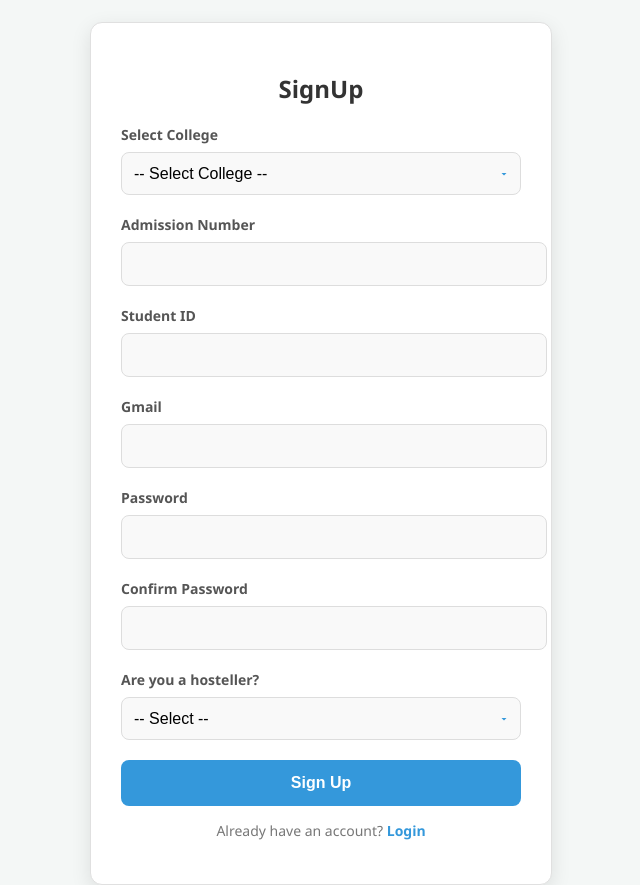
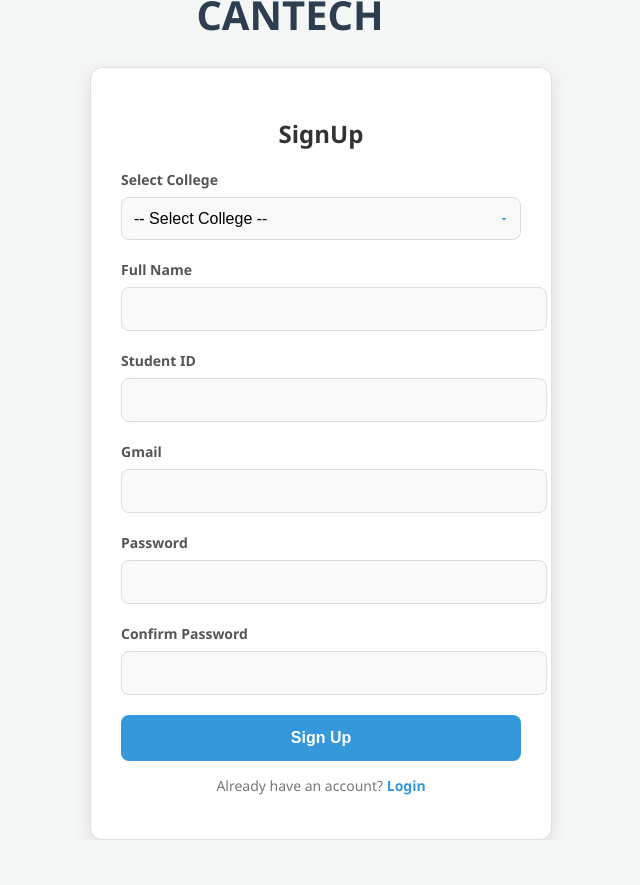
Before and after one commit to twwoface/PROJECT, a Flask app: page /signup in a window 1280 px wide. Shown: the whole page, without its empty margins (350-990 px from the left). After the commit the page ends 840 px from the top, so only its background shows below. Run offline with Flask 3, Linux system fonts and the light colour scheme.

Commit message:
added name in signup and greetings

```diff
--- a/app.py
+++ b/app.py
@@ -30,14 +30,13 @@ def init_db():
         # Create the users table if it doesn't exist
         cursor.execute('''CREATE TABLE IF NOT EXISTS users (
                             id INTEGER PRIMARY KEY AUTOINCREMENT,
+                            name TEXT NOT NULL,
                             college TEXT NOT NULL,
                             student_id TEXT UNIQUE NOT NULL,
                             email TEXT UNIQUE NOT NULL,
-                            password TEXT NOT NULL,
-                            is_hosteller INTEGER NOT NULL,
-                            hostel_name TEXT)''')
+                            password TEXT NOT NULL)''')
 
-        # Create the purchases table with a category column
+        # Create the purchases table with the correct schema
         cursor.execute('''CREATE TABLE IF NOT EXISTS purchases (
                             id INTEGER PRIMARY KEY AUTOINCREMENT,
                             student_id TEXT NOT NULL,
@@ -45,7 +44,7 @@ def init_db():
                             quantity INTEGER NOT NULL,
                             price REAL NOT NULL,
                             total REAL NOT NULL,
-                            category TEXT NOT NULL,  -- New column for category
+                            category TEXT NOT NULL,
                             timestamp DATETIME DEFAULT CURRENT_TIMESTAMP,
                             FOREIGN KEY (student_id) REFERENCES users (student_id))''')
 
@@ -123,13 +122,12 @@ def login():
 @app.route('/signup', methods=['POST', 'GET'])
 def signup():
     if request.method == 'POST':
+        name = request.form.get('name')
         college = request.form.get('college')
         student_id = request.form.get('student_id')
         email = request.form.get('email')
         password = request.form.get('password')
         confirm_password = request.form.get('confirm_password')
-        is_hosteller = request.form.get('hosteller') == 'yes'
-        hostel_name = request.form.get('hostel_name') if is_hosteller else None
 
         if college not in COLLEGES:
             flash("Invalid college selection.", "danger")
@@ -147,8 +145,8 @@ def signup():
 
         with sqlite3.connect("users.db") as conn:
             cursor = conn.cursor()
-            cursor.execute("INSERT INTO users (college, student_id, email, password, is_hosteller, hostel_name) VALUES (?, ?, ?, ?, ?, ?)",
-                           (college, student_id, email, hashed_password, is_hosteller, hostel_name))
+            cursor.execute("INSERT INTO users (name, college, student_id, email, password) VALUES (?, ?, ?, ?, ?)",
+                           (name, college, student_id, email, hashed_password))
             conn.commit()
 
         flash("Account created successfully! Please login.", "success")
@@ -163,14 +161,16 @@ def dashboard():
     if current_user.email == 'admin':
         return redirect(url_for('admin_panel'))
 
-    # Fetch the logged-in user's student_id
+    # Fetch the logged-in user's student_id and name
     student_id = None
+    user_name = None
     with sqlite3.connect("users.db") as conn:
         cursor = conn.cursor()
-        cursor.execute("SELECT student_id FROM users WHERE id = ?", (current_user.id,))
+        cursor.execute("SELECT student_id, name FROM users WHERE id = ?", (current_user.id,))
         result = cursor.fetchone()
         if result:
             student_id = result[0]
+            user_name = result[1]
 
     if not student_id:
         flash("Unable to fetch student ID.", "danger")
@@ -223,7 +223,8 @@ def dashboard():
                            total_spent=total_spent,
                            total_food=total_food,
                            total_stationery=total_stationery,
-                           category_totals=category_totals)
+                           category_totals=category_totals,
+                           user_name=user_name)  # Add user_name to template context
 
 
 
--- a/templates/signup.html
+++ b/templates/signup.html
@@ -5,17 +5,6 @@
     <meta name="viewport" content="width=device-width, initial-scale=1.0">
     <title>Sign Up - CanTech</title>
     <link rel="stylesheet" href="./static/styles.css">
-    <script>
-        function toggleHostelInput() {
-            var hosteller = document.getElementById('hosteller').value;
-            var hostelNameGroup = document.getElementById('hostel-name-group');
-            if (hosteller === 'yes') {
-                hostelNameGroup.style.display = 'block';
-            } else {
-                hostelNameGroup.style.display = 'none';
-            }
-        }
-    </script>
 </head>
 <body>
     <div class="wrapper">
@@ -34,8 +23,8 @@
                     </select>
                 </div>
                 <div class="input-group">
-                    <label for="admission-no">Admission Number</label>
-                    <input type="text" id="admission-no" name="admission_no" required>
+                    <label for="name">Full Name</label>
+                    <input type="text" id="name" name="name" required>
                 </div>
                 <div class="input-group">
                     <label for="student-id">Student ID</label>
@@ -53,23 +42,6 @@
                     <label for="confirm_password">Confirm Password</label>
                     <input type="password" id="confirm_password" name="confirm_password" required>
                 </div>
-                <div class="input-group">
-                    <label for="hosteller">Are you a hosteller?</label>
-                    <select id="hosteller" name="hosteller" onchange="toggleHostelInput()" required>
-                        <option value="">-- Select --</option>
-                        <option value="yes">Yes</option>
-                        <option value="no">No</option>
-                    </select>
-                </div>
-                <div class="input-group" id="hostel-name-group" style="display: none;">
-                    <label for="hostel-name">Select Hostel</label>
-                    <select id="hostel-name" name="hostel_name">
-                        <option value="">-- Select Hostel --</option>
-                        <option value="Ladie's Hostel 1">Ladie's Hostel 1</option>
-                        <option value="Ladie's Hostel 2">Ladie's Hostel 2</option>
-                        <option value="Men's Hostel">Men's Hostel</option>
-                    </select>
-                </div>
                 <button type="submit">Sign Up</button>
                 <p class="toggle-text">Already have an account? <a href="{{ url_for('login') }}">Login</a></p>
             </form>
```
Also changed, not shown: templates/dashboard.html (+6 -1 lines), templates/script.js (+0 -18 lines), users.db.
